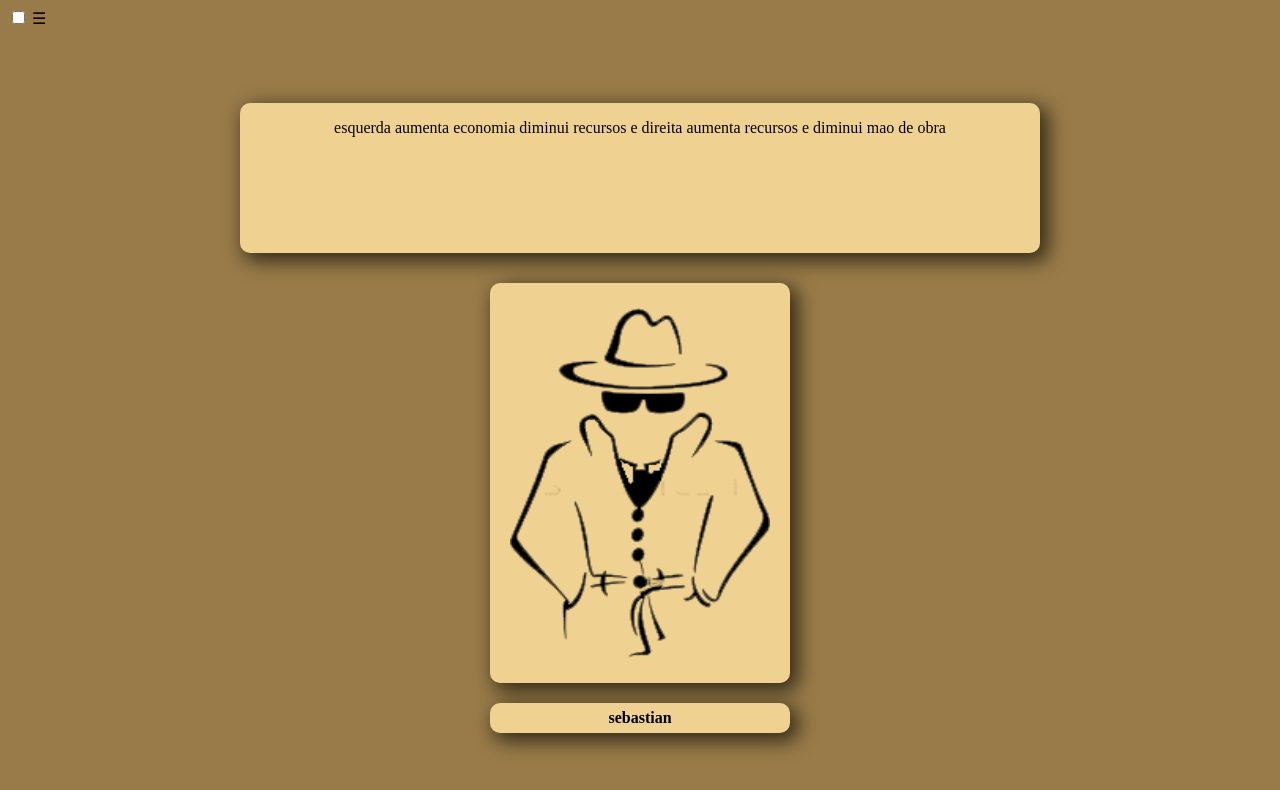
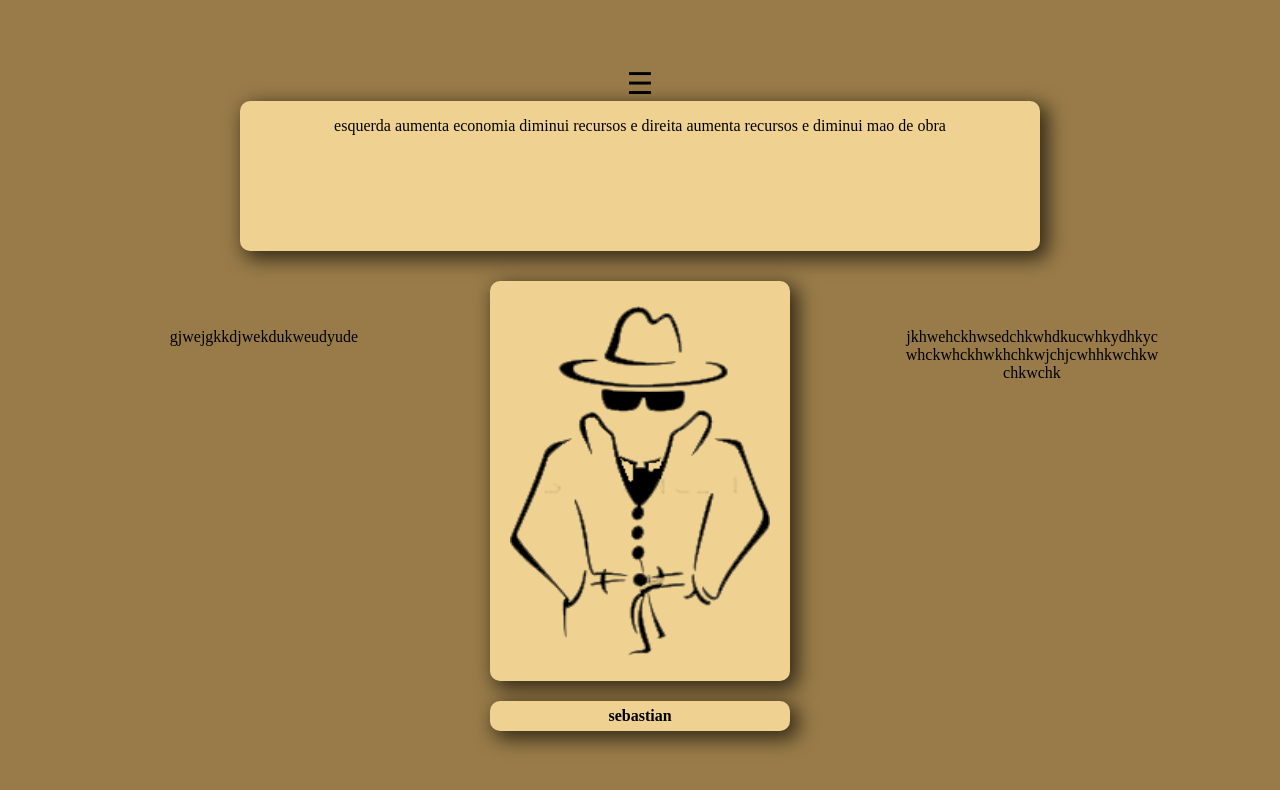
Before and after one commit to koohako/SAproject, a plain HTML site: page html/iniJogo.html in a window 1280 px wide. Drawn offline with Linux system fonts and the light colour scheme.

Commit message:
checkbox

```diff
--- a/css/estilo.css
+++ b/css/estilo.css
@@ -164,5 +164,12 @@ video{
 }
 
 #pause{
+	display:  none;
+}
 
+label[for="pause"]{
+	width: 50px;
+	height: 50px;
+	padding: 10px;
+	font-size: 30px;
 }
--- a/html/iniJogo.html
+++ b/html/iniJogo.html
@@ -10,15 +10,17 @@
 
     <div class="form1" id="cima">
       <div class="form1">
-        <p class="respostasE" id="respostaE"></p>
-        <p class="respostasD" id="respostaD"></p>
+        <p class="respostasE" id="respostaE">gjwejgkkdjwekdukweudyude</p>
+        <p class="respostasD" id="respostaD">jkhwehckhwsedchkwhdkucwhkydhkycwhckwhckhwkhchkwjchjcwhhkwchkwchkwchk</p>
       </div>
       <button class="escolha" id="esquerda" onclick="esquerda()"></button>
       <button class="escolha" id="direita" onclick="direita()"></button>
     </div>
-    <input type="checkbox" id="pause">
-        <label for="pause">&#9776;</label>
     <div class="form" id="baixo">
+        <div id="menu">
+            <input type="checkbox" id="pause">
+            <label for="pause">&#9776;</label>
+        </div>
       <div class="cartaCima " id="carta">
         <p class="fala" id="fala"> Bem vindo!<br> jogar este jogo você deve escolher do meio para a esquerda, que significa “sim”, ou do meio para direita que significa “não”. Serão feitas perguntas onde você pode concordar ou discordar.</p>
       </div>
```
